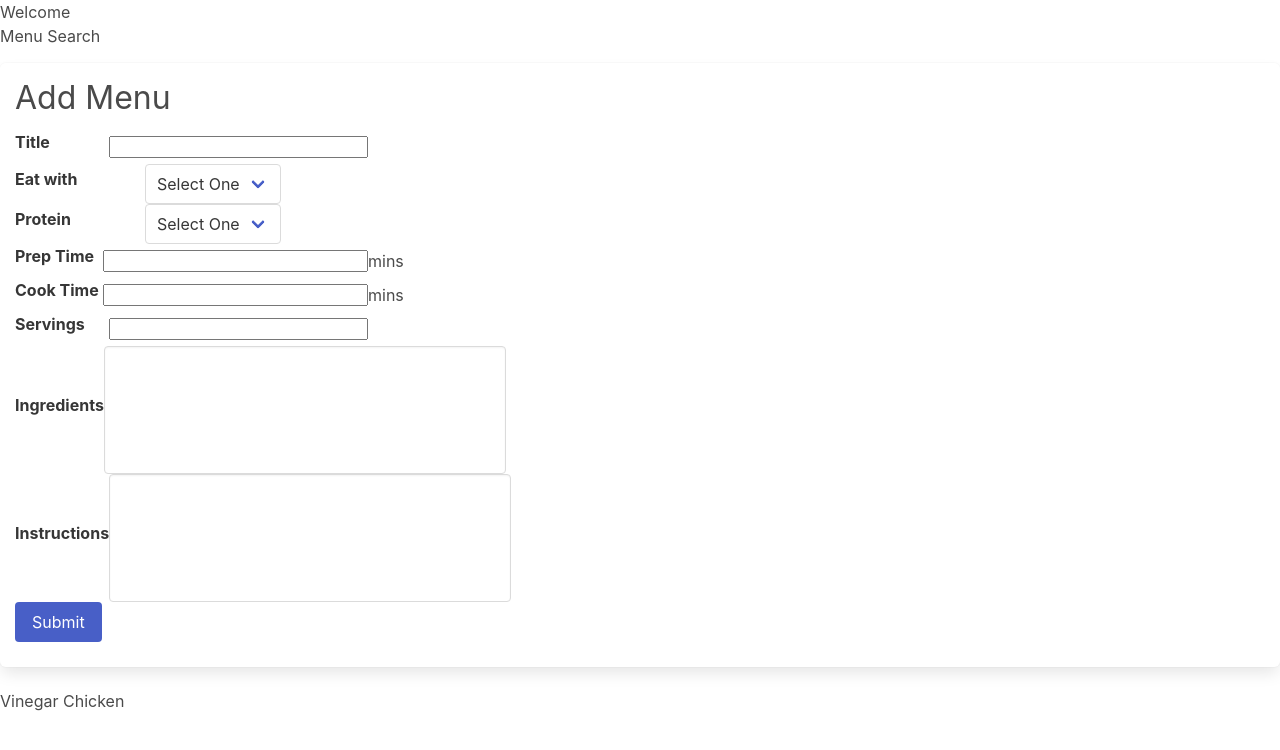
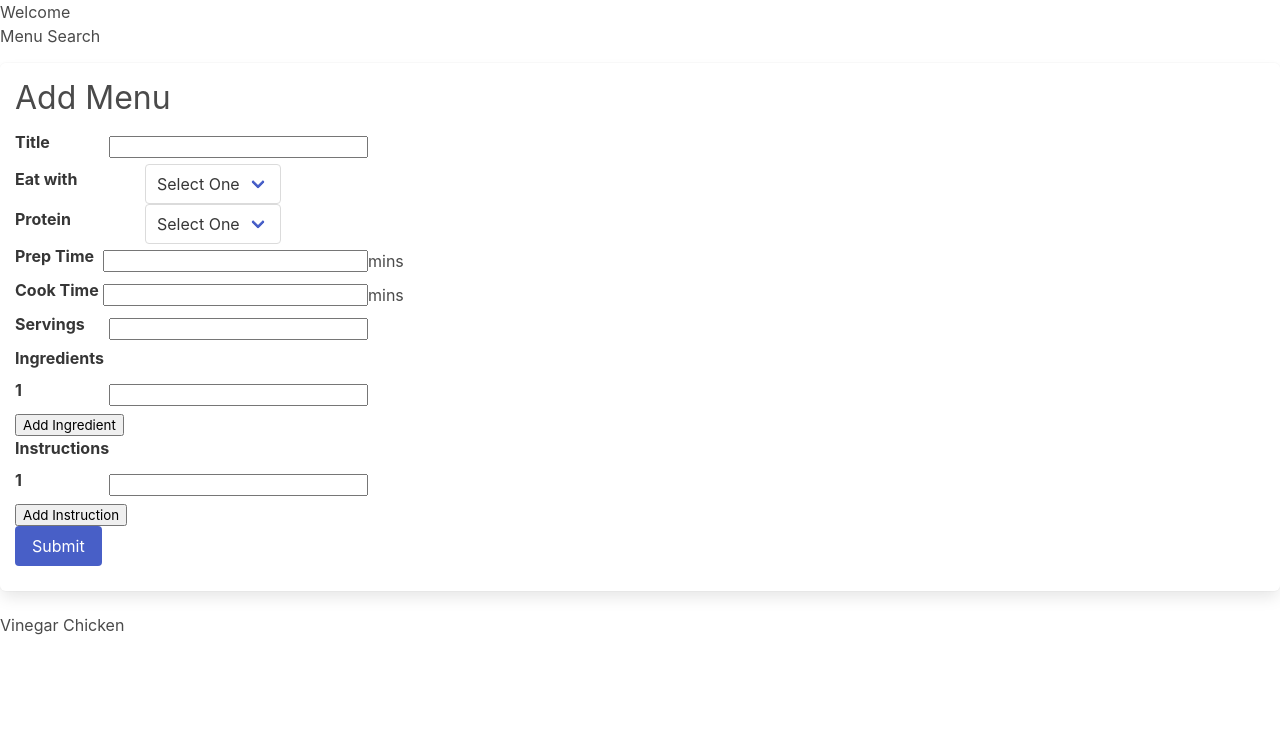
Before and after one commit to CocoTapi/PortfolioProject2, a React (Create React App) app in the folder meal_plan/: page / in a window 1280 px wide. Shown: the top 750 px of the page. Built offline with nearby package versions, Linux system fonts and the light colour scheme.

Commit message:
updated menu form

```diff
--- a/meal_plan/src/conponents/MenuForm.js
+++ b/meal_plan/src/conponents/MenuForm.js
@@ -9,8 +9,8 @@ function MenuForm () {
             prepTime: "",
             cookTime: "",
             servings: "",
-            ingredients: "",
-            instructions: ""
+            ingredients: [""],
+            instructions: [""]
         }
     );
 
@@ -18,6 +18,28 @@ function MenuForm () {
         const { name, value } = event.target;
         setFormData((prevFormData) => ({...prevFormData, [name]: value}))
     };
+
+    const handleIngredientChange = (event, index) => {
+        const newIngredients = [...formData.ingredients];
+        newIngredients[index] = event.target.value;
+        setFormData((prevFormData) => ({ ...prevFormData, ingredients: newIngredients }));
+    }
+
+    const handleAddIngredient = (event) => {
+        event.preventDefault();
+        setFormData((prevFormData) => ({ ...prevFormData, ingredients: [...prevFormData.ingredients, ""]}));
+    }
+
+    const handleInstructionChange = (event, index) => {
+        const newInstructions = [...formData.instructions];
+        newInstructions[index] = event.target.value;
+        setFormData((prevFormData) => ({ ...prevFormData, instructions: newInstructions }));
+    }
+
+    const handleAddInstruction = (event) => {
+        event.preventDefault();
+        setFormData((prevFormData) => ({ ...prevFormData, instructions: [...prevFormData.instructions, ""]}));
+    }
 
     const handleSubmit = (e) => {
         e.preventDefault();
@@ -125,32 +147,46 @@ function MenuForm () {
                         />
                     </div>
                 </div>
-                <div className="field-group">
+                <div className='label'>Ingredients</div>
+                {formData.ingredients.map((ingredient, index) => (
+                    <div className="field-group" key={index} >
                         <div className="field">
-                        <label className="label" htmlFor='ingredients'>Ingredients</label>
+                            <label className="label" htmlFor={`ingredient-${index}`}>
+                                {index + 1}
+                            </label>
                             <input
-                            className="inout is-expanded textarea"
+                                className="inout is-expanded"
                                 type='text'
-                            id='ingredients'
-                            name='ingredients'
-                            value={formData.ingredients}
-                            onChange={handleChange}
+                                id={`ingredient-${index}`}
+                                name={`ingredient-${index}`}
+                                value={ingredient}
+                                onChange={(event) => handleIngredientChange(event, index)}
                             />
                         </div>
                     </div>
-                <div className="field-group">
+                ))
+                }
+                <button onClick={handleAddIngredient}>Add Ingredient</button>
+                <div className='label'>Instructions</div>
+                {formData.instructions.map((instruction, index) => (
+                    <div className="field-group" key={index} >
                         <div className="field">
-                        <label className="label" htmlFor='instructions'>Instructions</label>
+                            <label className="label" htmlFor={`instruction-${index}`}>
+                                {index + 1}
+                            </label>
                             <input
-                            className="textarea"
+                                className="inout is-expanded"
                                 type='text'
-                            id='instructions'
-                            name='instructions'
-                            value={formData.Ingredisnts}
-                            onChange={handleChange}
+                                id={`instruction-${index}`}
+                                name={`instruction-${index}`}
+                                value={instruction}
+                                onChange={(event) => handleInstructionChange(event, index)}
                             />
                         </div>
                     </div>
+                ))
+                }
+                <button onClick={handleAddInstruction}>Add Instruction</button>
                 <div className="field">
                     <button className="button is-link">Submit</button>
                 </div>
```
Lines whose indentation alone changed are shown as unchanged.
